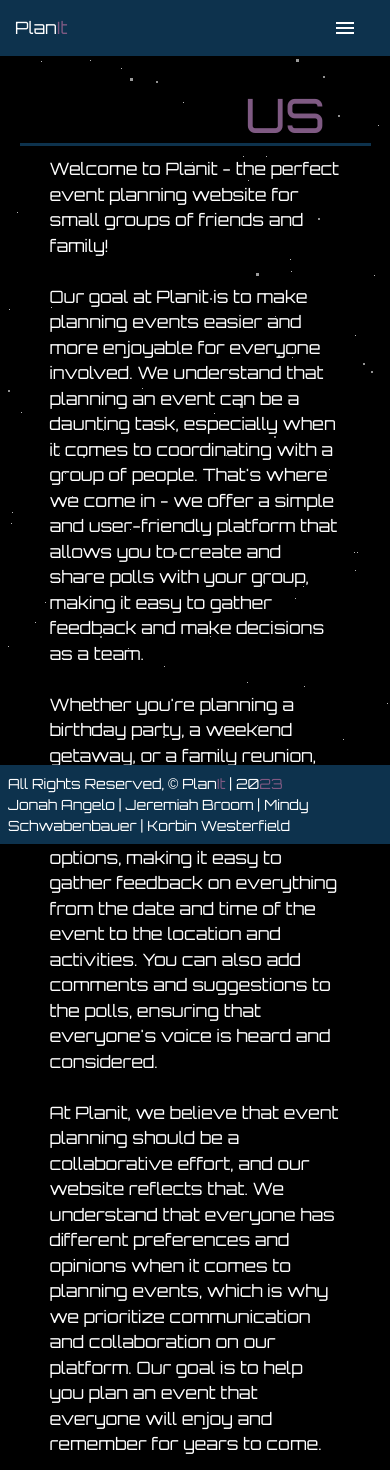
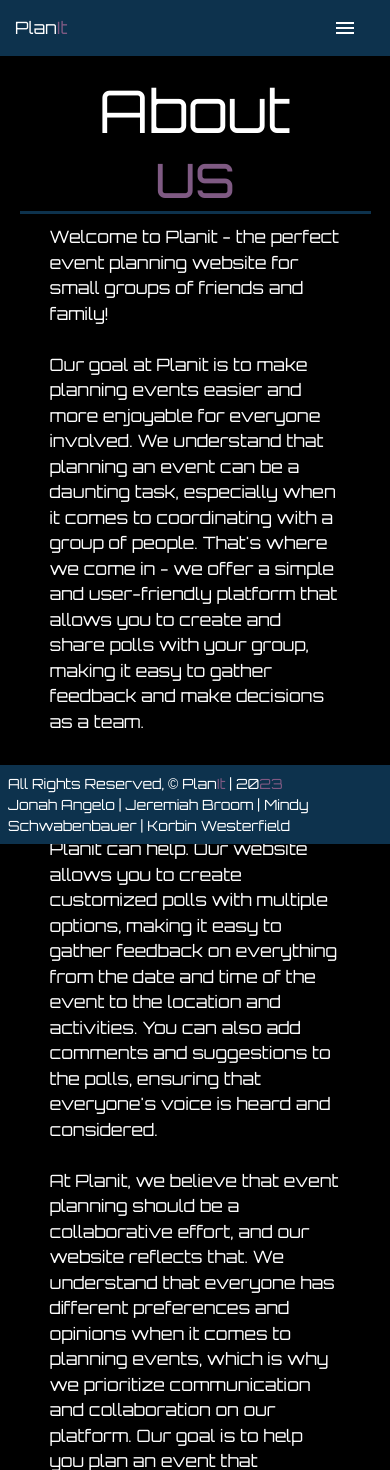
Before and after one commit to mindyschwab/Poll-App, a Django app: template planit/main_app/templates/about.html in a window 390 px wide. Shown: the top 1470 px of the page. Run offline with Django 3.2, Linux system fonts and the light colour scheme; the template is opened without the code that fills it, so the values that code supplies are empty; some libraries are stand-ins or nearby versions.

Commit message:
more mobile friendly additions

```diff
--- a/planit/main_app/static/css/styles.css
+++ b/planit/main_app/static/css/styles.css
@@ -83,6 +83,37 @@ nav {
     }
 }
 
+@media screen and (max-width: 536px) {
+    .aboutContent {
+        position: absolute;
+        color: white;
+        left: 5%;
+        right: 5%;
+        top: 25% !important;
+        border-top: 3px solid #0D324D;
+        padding: 10px 30px 90px 30px;
+        font-size: 17px;
+        background-color: transparent;
+        z-index: 3;
+    }
+
+    .aboutParagraphContainer {
+        height: 80%;
+    }
+
+    section {
+        display: none;
+        position: absolute;
+        width: 100%;
+        height: 100vh;
+        overflow: hidden;
+        justify-content: center;
+        align-items: center;
+        left: 0;
+        top: 0;
+    }
+}
+
 .homeTitle {
     color: white;
     text-align: center;
@@ -99,10 +130,13 @@ nav {
 }
 
 .aboutTitle {
+    text-align: center;
+    color: white;
     position: relative;
-    left: 5%;
-    right: 5%;
+    left: 20%;
+    right: 40%;
     top: 40px;
+    width: 60%;
     z-index: 3;
 }
 
@@ -150,7 +184,8 @@ nav {
     background-color: #0D324D;
     padding: 15px;
     z-index: 3;
-    margin-top: 25%;
+    margin-top: 20%;
+    margin-bottom: 20%;
 }
 
 label {
@@ -211,7 +246,8 @@ hr {
     justify-content: center;
     left: 20%;
     right: 20%;
-    margin-top: 35%;
+    margin-top: 30%;
+    margin-bottom: 40%;
     background-color: #0D324D;
     padding: 15px;
     z-index: 5;
--- a/planit/main_app/templates/home.html
+++ b/planit/main_app/templates/home.html
@@ -1,8 +1,6 @@
 {% extends 'base.html' %}
 
 {% block content %}
-
-<section>
 <div class="mainContent">
     <h1 class="homeTitle">Welcome to Plan<span class="it">It</span></h1>
          {% if user.is_authenticated %}
@@ -15,6 +13,7 @@
             </div>
         {% endif %}
 </div>
+<section>
     <div class="stars1"></div>
     <div class="stars2"></div>
     <div class="stars3"></div>
```
Lines whose indentation alone changed are shown as unchanged.
